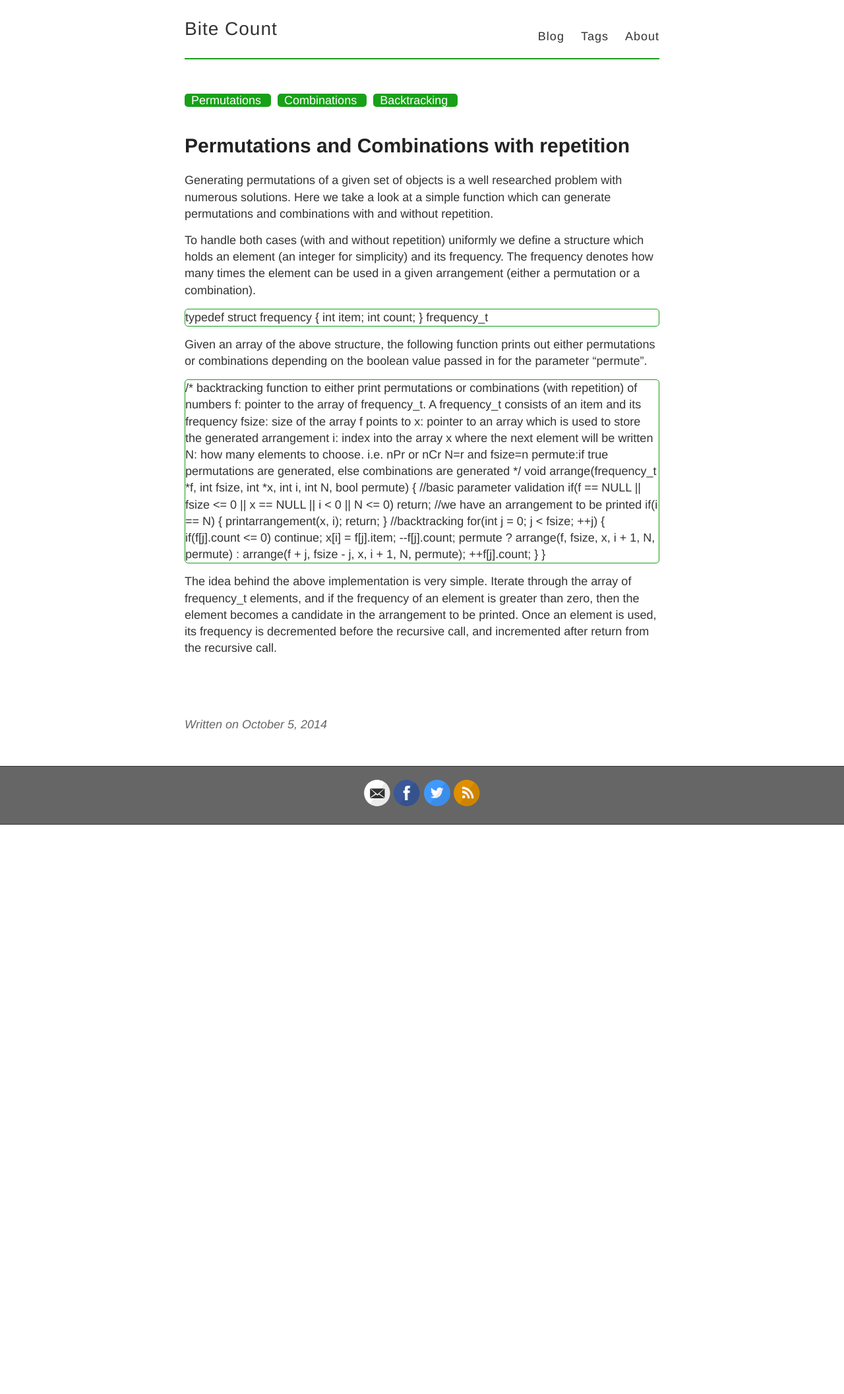
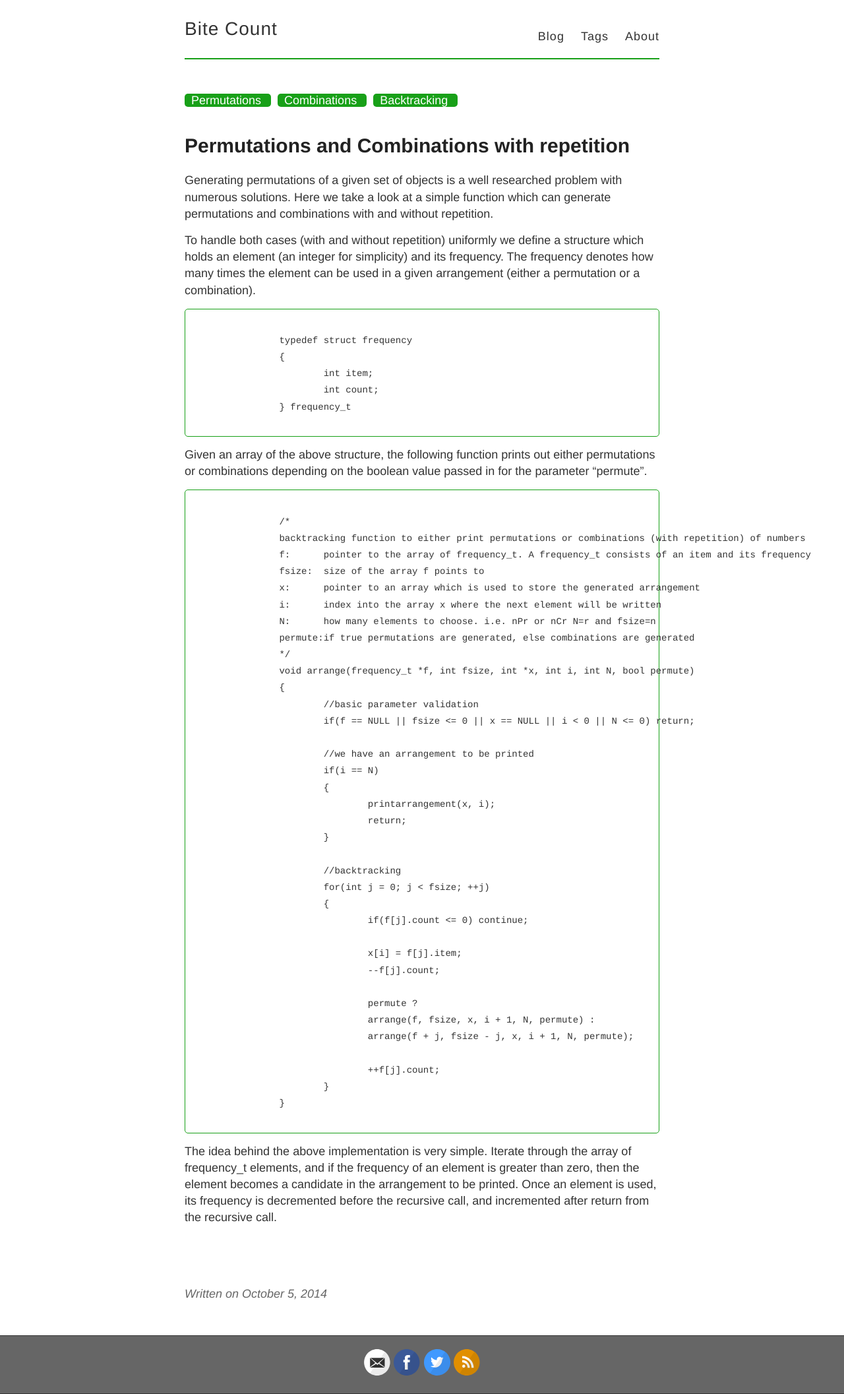
Before and after one commit to bitecount/bitecount.github.io, a Jekyll site: the page built from _posts/2014-10-5-arrange.md, in a window 1280 px wide. Shown: the whole page at 66% size. Built offline with Jekyll 4.4.1, drawn with Linux system fonts in a browser that asks for light colours; before the commit the page ends 1250 px from its top, so only the background shows below that.

Commit message:
style for code blocks - more changes

```diff
--- a/_posts/2014-10-5-arrange.md
+++ b/_posts/2014-10-5-arrange.md
@@ -9,16 +9,19 @@ Generating permutations of a given set of objects is a well researched problem w
 To handle both cases (with and without repetition) uniformly we define a structure which holds an element (an integer for simplicity) and its frequency. The frequency denotes how many times the element can be used in a given arrangement (either a permutation or a combination).
 
 <div class="code-block">
+<pre> <code>
 		typedef struct frequency
 		{
 			int item;
 			int count;
 		} frequency_t
+</code> </pre>
 </div>
 
 Given an array of the above structure, the following function prints out either permutations or combinations depending on the boolean value passed in for the parameter "permute".
 
 <div class="code-block">
+<pre> <code>
 		/*
 		backtracking function to either print permutations or combinations (with repetition) of numbers
 		f:	pointer to the array of frequency_t. A frequency_t consists of an item and its frequency
@@ -55,6 +58,7 @@ Given an array of the above structure, the following function prints out either
 				++f[j].count;
 			}
 		}
+</code> </pre>
 </div>
 
 The idea behind the above implementation is very simple. Iterate through the array of frequency_t elements, and if the frequency of an element is greater than zero, then the element becomes a candidate in the arrangement to be printed. Once an element is used, its frequency is decremented before the recursive call, and incremented after return from the recursive call.
--- a/_scss/_highlights.scss
+++ b/_scss/_highlights.scss
@@ -23,6 +23,7 @@ code {
 
 .code-block {
   border-radius: 5px;
+  padding: 8px;
   border: 1px solid $green;
 }
 
```
